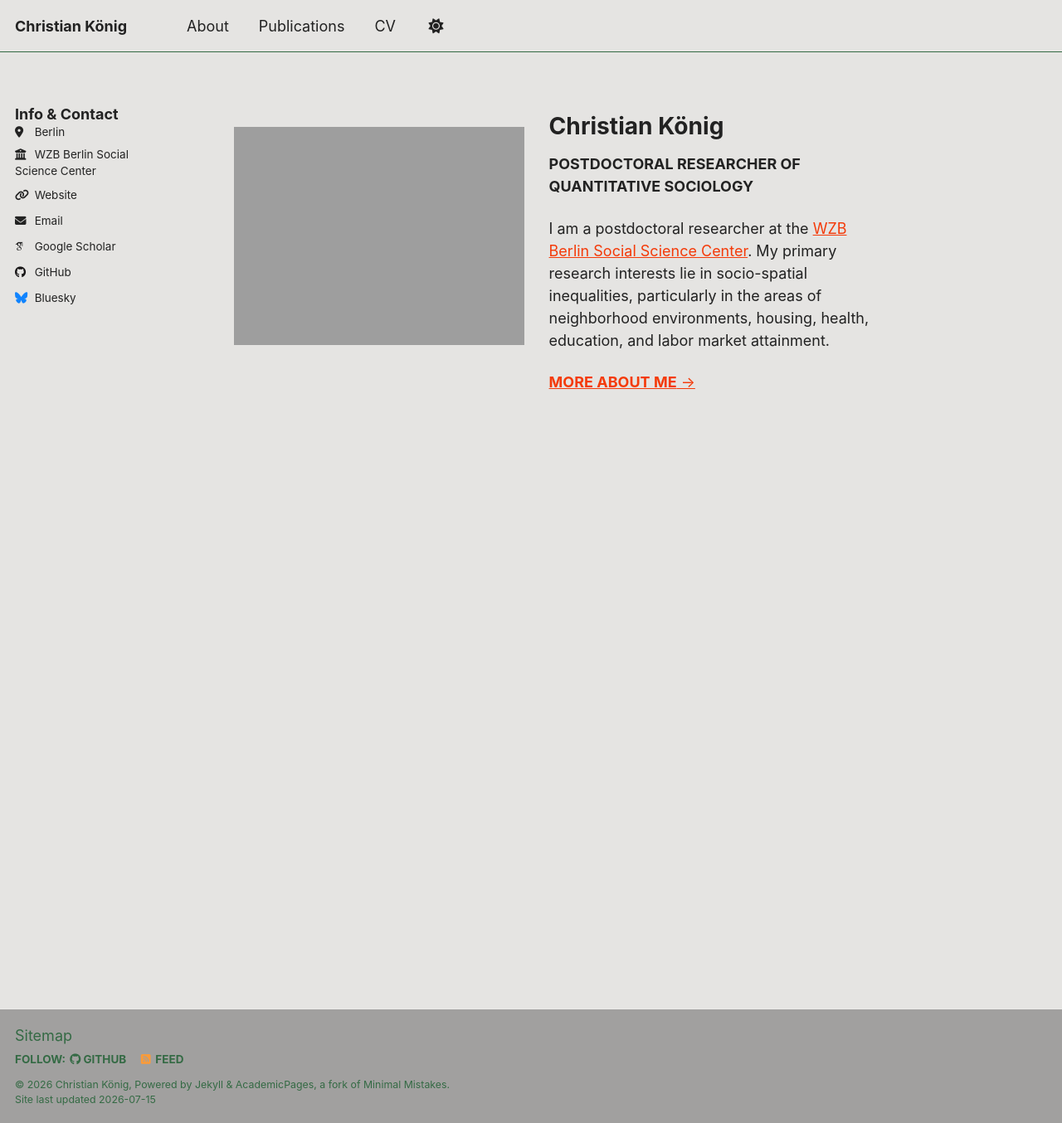
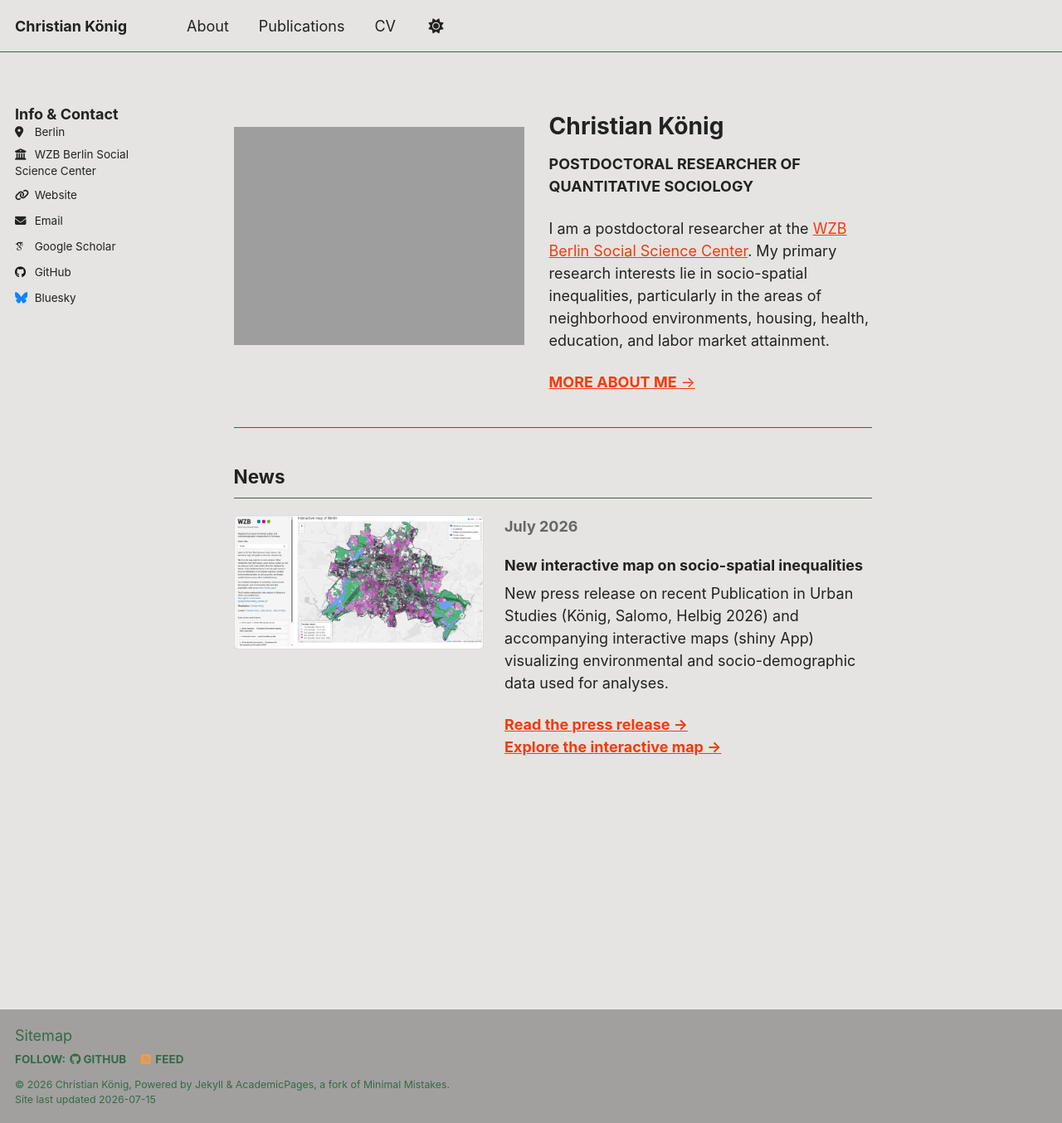
Before and after one commit to christian-koenig/christian-koenig.github.io, a Jekyll site: the page built from _pages/about.md, in a window 1280 px wide and 1354 px high. Shown: the whole window at 83% size. Built offline with Jekyll 4.4.1, drawn with Linux system fonts in a browser that asks for light colours; some web fonts are replaced; a script that is not in the unit is left out.

Commit message:
add news section to landing page

```diff
--- a/_pages/about.md
+++ b/_pages/about.md
@@ -19,3 +19,44 @@ I am a postdoctoral researcher at the [WZB Berlin Social Science Center](https:/
 
 
 [**MORE ABOUT ME** &rarr;]({{ "/about_long/" }})
+
+
+<div style="clear: both;"></div>
+
+---
+
+## News
+
+<div style="display: flex; flex-wrap: wrap; gap: 25px; align-items: flex-start; margin-top: 20px; margin-bottom: 35px;">
+
+  <div style="flex: 1 1 280px; max-width: 420px;">
+    <a href="https://shiny2.wzb.eu/ckoenig/Urban_Environmental_Inequalities/" target="_blank">
+      <img src="{{ '/images/EI_DE_shinyapp.png' | relative_url }}"
+           alt="Screenshot of interactive map"
+           style="width: 100%; border: 1px solid #ddd; border-radius: 6px;">
+    </a>
+  </div>
+
+  <div style="flex: 2 1 400px;">
+    <p style="margin-top: 0; color: #666;"><strong>July 2026</strong></p>
+
+    <h3 style="margin-top: 0;">
+      New interactive map on socio-spatial inequalities
+    </h3>
+
+    <p>
+      New press release on recent Publication in Urban Studies (König, Salomo, Helbig 2026) and accompanying interactive maps (shiny App) visualizing environmental and socio-demographic data used for analyses.
+    </p>
+
+    <p>
+      <a href="https://wzb.eu/de/pressemitteilung/laerm-luft-und-die-soziale-frage" target="_blank">
+        <strong>Read the press release &rarr;</strong>
+      </a>
+      <br>
+      <a href="https://shiny2.wzb.eu/ckoenig/Urban_Environmental_Inequalities/" target="_blank">
+        <strong>Explore the interactive map &rarr;</strong>
+      </a>
+    </p>
+  </div>
+
+</div>
```
Also changed, not shown: images/EI_DE_shinyapp.png (added), 1 other file.
